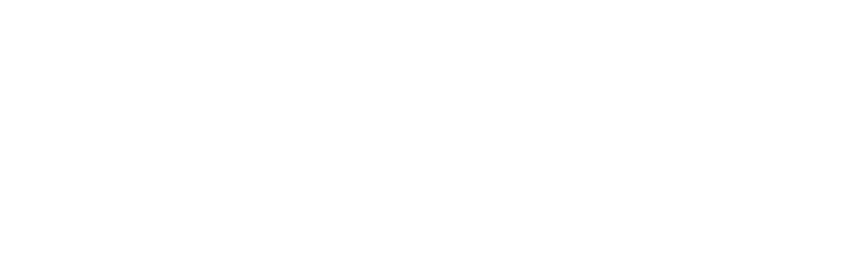
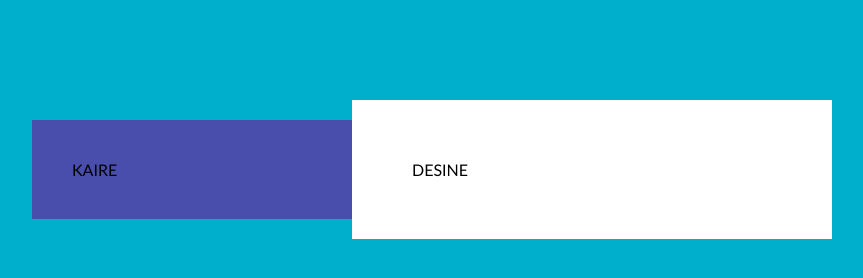
Before and after one commit to agnekauk/5-forma, a website: page index.html in a window 1280 px wide. Shown: the whole page, without its empty margins (208-1071 px from the left). Drawn offline with Linux system fonts and the light colour scheme.

Commit message:
Initial content

```diff
--- /dev/null
+++ b/css/main.css
@@ -0,0 +1,32 @@
+body,
+body * {
+    box-sizing: border-box;
+    margin: 0;
+    padding: 0;
+    vertical-align: top;
+    font-family: 'Gill Sans', 'Gill Sans MT', Calibri, 'Trebuchet MS', sans-serif;
+}
+body {
+    background-color: #00afcc;
+}
+
+.container {
+    display: inline-block;
+    width: 800px;
+    margin-top: 100px;
+    margin-left: calc(50% - 400px);
+}
+.left-column {
+    display: inline-block;
+    float:left;
+    width: 40%;
+    padding: 40px;
+    margin-top: 20px;
+    background-color: #494eac;
+}
+.right-column {
+    float:left;
+    width: 60%;
+    padding: 60px;
+    background-color: #ffffff;
+}
--- a/index.html
+++ b/index.html
@@ -13,10 +13,15 @@
     <meta name="msapplication-TileColor" content="#da532c">
     <meta name="theme-color" content="#ffffff">
     <link rel="shortcut icon" href="./favicon.ico" type="image/x-icon">
+    <link rel="stylesheet" href="./css/main.css">
 
 
 </head>
 <body>
+    <main class="container">
+        <div class="left-column">KAIRE</div>
+        <div class="right-column">DESINE</div>
+    </main>
 
 </body>
 </html>
```
